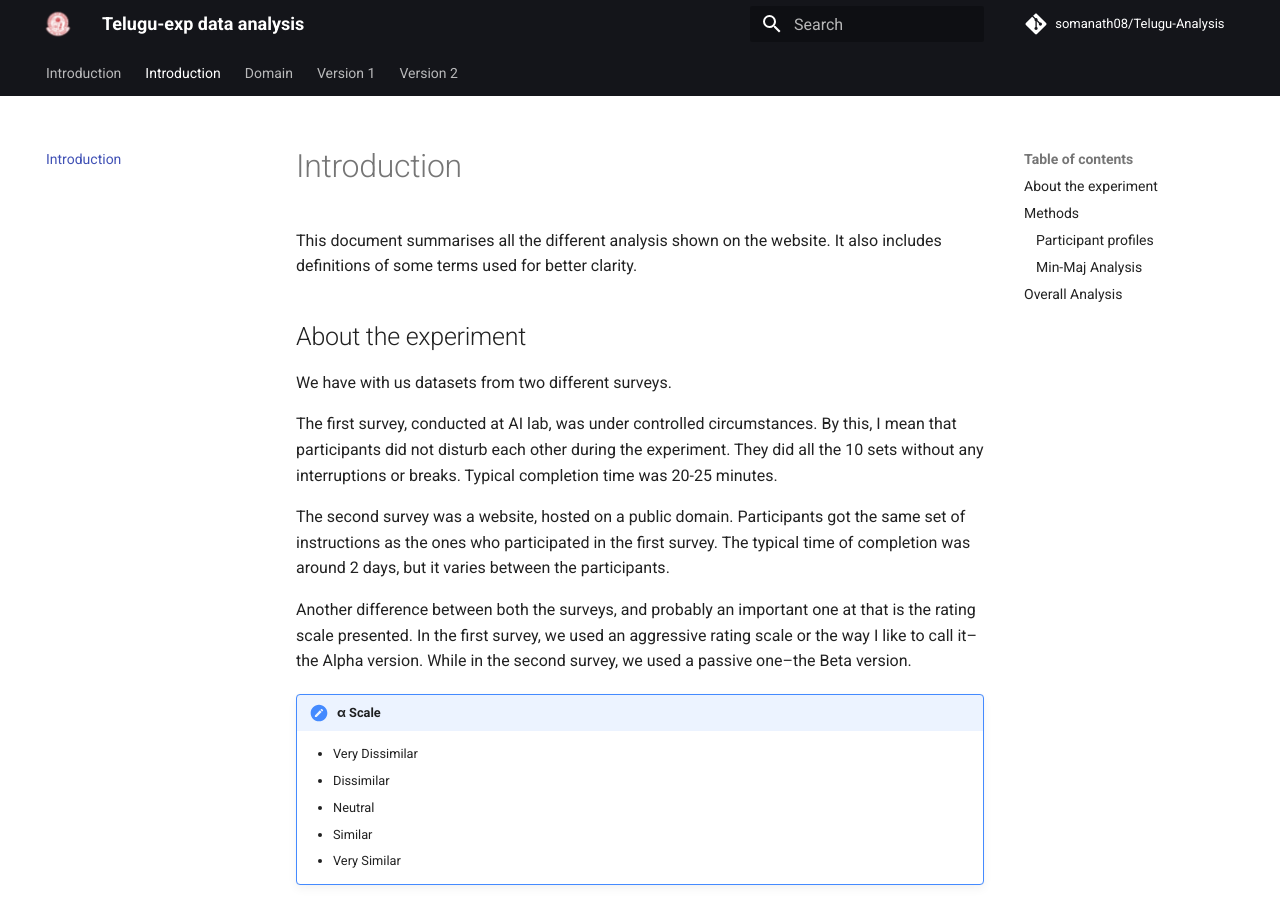
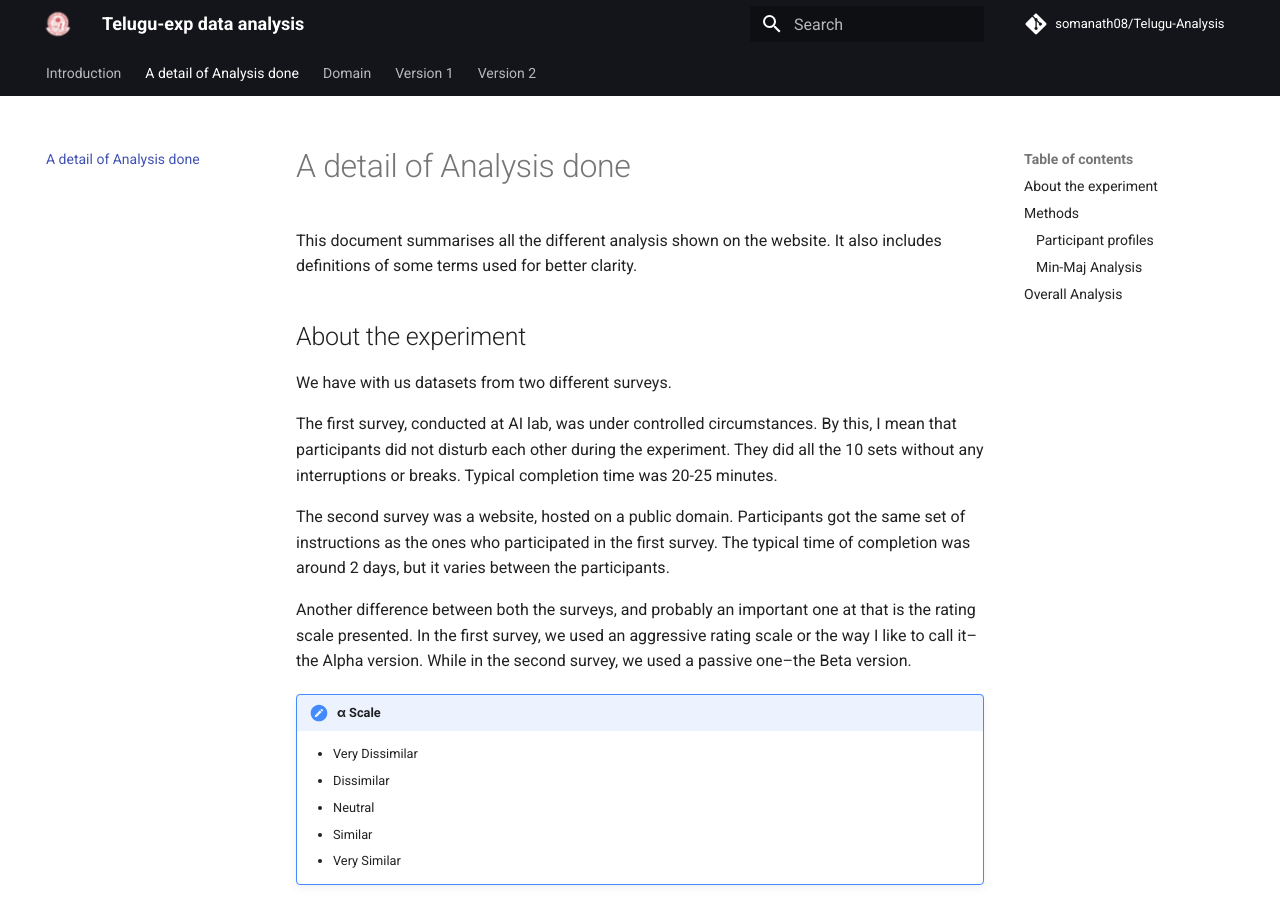
Before and after one commit to saisk08/Telugu-Analysis, an MkDocs documentation site: the page built from docs/analysis.md, in a window 1280 px wide and 900 px high. Built offline with MkDocs 1.6.1 and Material for MkDocs 9.7.7, drawn with Linux system fonts in a browser that asks for light colours; comment, search, counter and statistics services are not loaded.

Commit message:
Make heading more relevant

```diff
--- a/docs/analysis.md
+++ b/docs/analysis.md
@@ -1,4 +1,4 @@
-# Introduction
+# A detail of Analysis done
 
 This document summarises all the different analysis shown on the website. It also includes definitions of some terms used for better clarity.
 
```
